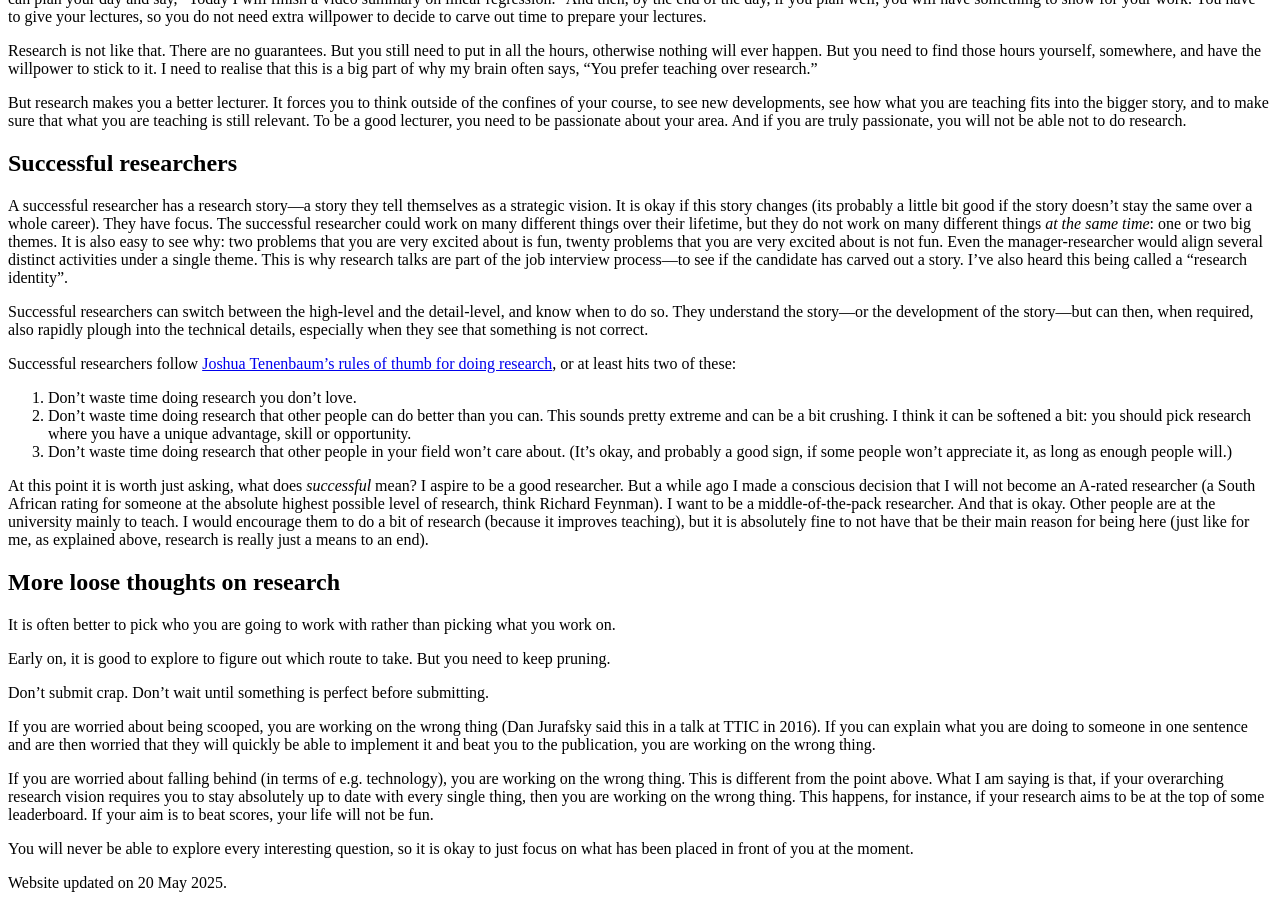
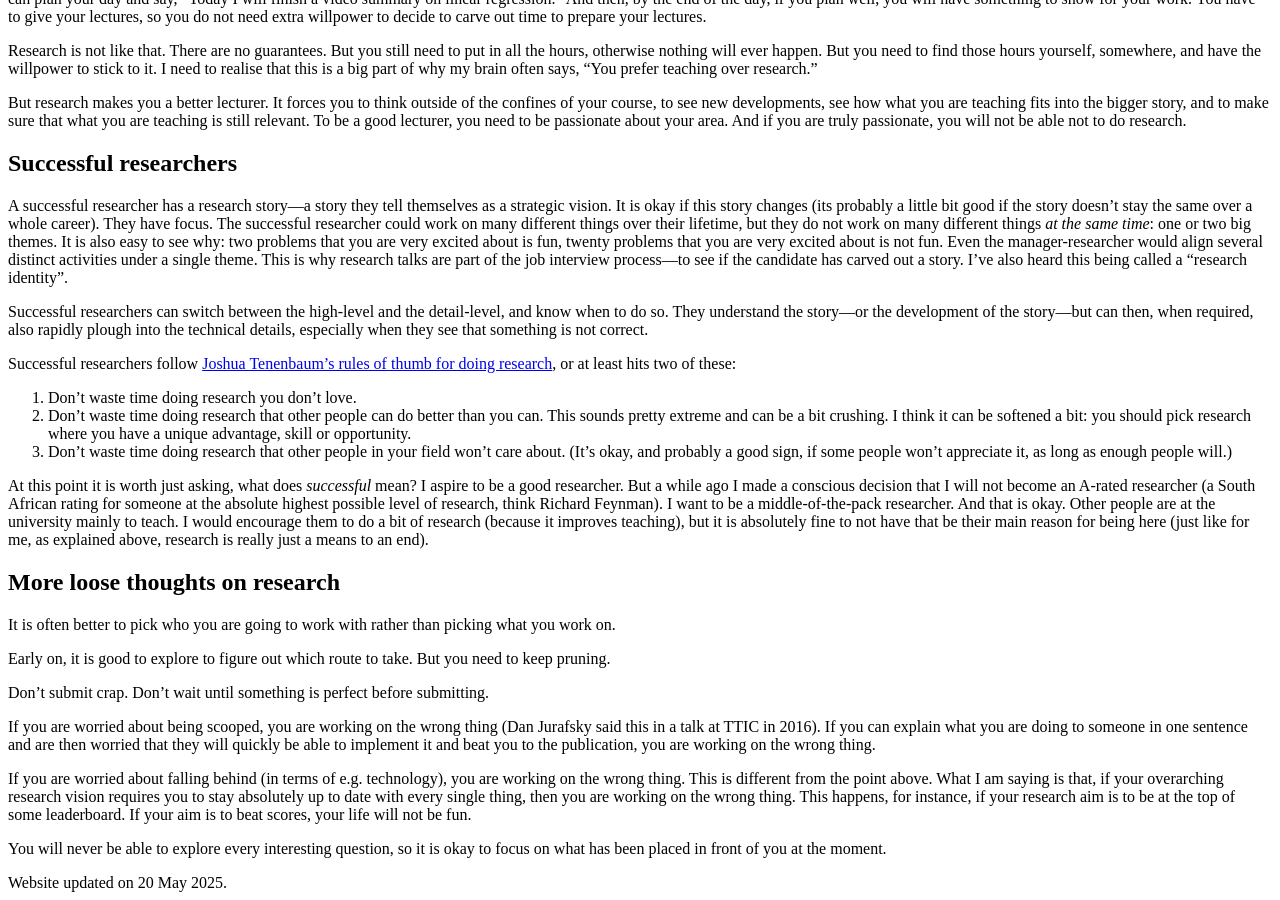
Before and after one commit to kamperh/kamperh.github.io, a Jekyll site: the page built from _posts/2025-05-16-research-thoughts.md, in a window 1280 px wide and 900 px high, scrolled down 2033 px. Built offline with Jekyll 4.4.1, drawn with Linux system fonts in a browser that asks for light colours; our own code applies the rules of GitHub Pages for plain Markdown files; a style sheet for code colours, icons or effects is not loaded.

Commit message:
Update 2025-05-16-research-thoughts.md

```diff
--- a/_posts/2025-05-16-research-thoughts.md
+++ b/_posts/2025-05-16-research-thoughts.md
@@ -101,6 +101,6 @@ Don't submit crap. Don't wait until something is perfect before submitting.
 
 If you are worried about being scooped, you are working on the wrong thing (Dan Jurafsky said this in a talk at TTIC in 2016). If you can explain what you are doing to someone in one sentence and are then worried that they will quickly be able to implement it and beat you to the publication, you are working on the wrong thing.
 
-If you are worried about falling behind (in terms of e.g. technology), you are working on the wrong thing. This is different from the point above. What I am saying is that, if your overarching research vision requires you to stay absolutely up to date with every single thing, then you are working on the wrong thing. This happens, for instance, if your research aims to be at the top of some leaderboard. If your aim is to beat scores, your life will not be fun.
+If you are worried about falling behind (in terms of e.g. technology), you are working on the wrong thing. This is different from the point above. What I am saying is that, if your overarching research vision requires you to stay absolutely up to date with every single thing, then you are working on the wrong thing. This happens, for instance, if your research aim is to be at the top of some leaderboard. If your aim is to beat scores, your life will not be fun.
 
-You will never be able to explore every interesting question, so it is okay to just focus on what has been placed in front of you at the moment.
+You will never be able to explore every interesting question, so it is okay to focus on what has been placed in front of you at the moment.
```
